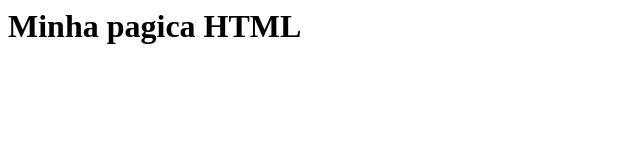
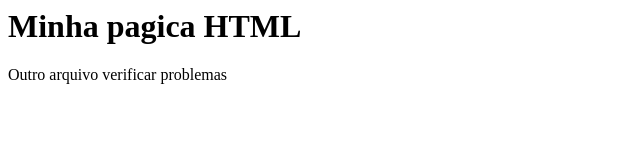
Before and after one commit to Jessysnt/projetogama, a plain HTML site: page index.html in a window 1280 px wide. Shown: the whole page, without its empty margins (0-640 px from the left). Drawn offline with Linux system fonts and the light colour scheme.

Commit message:
outro commit, em master

```diff
--- a/index.html
+++ b/index.html
@@ -1,5 +1,6 @@
 <html>
 	<body>
 		<h1>Minha pagica HTML</h1>
+		<p>Outro arquivo verificar problemas</p>
 	</body>
 </html>
```
